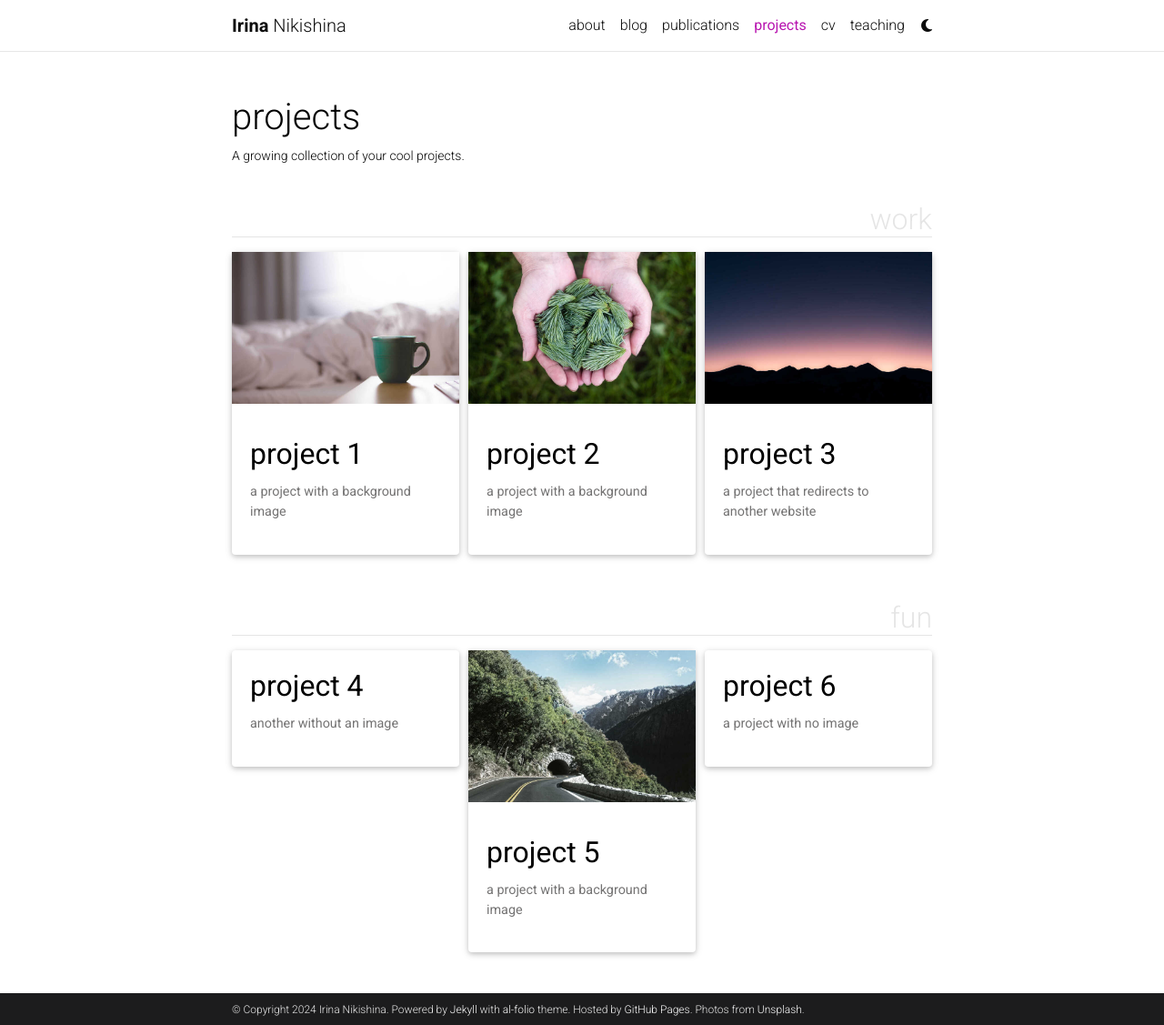
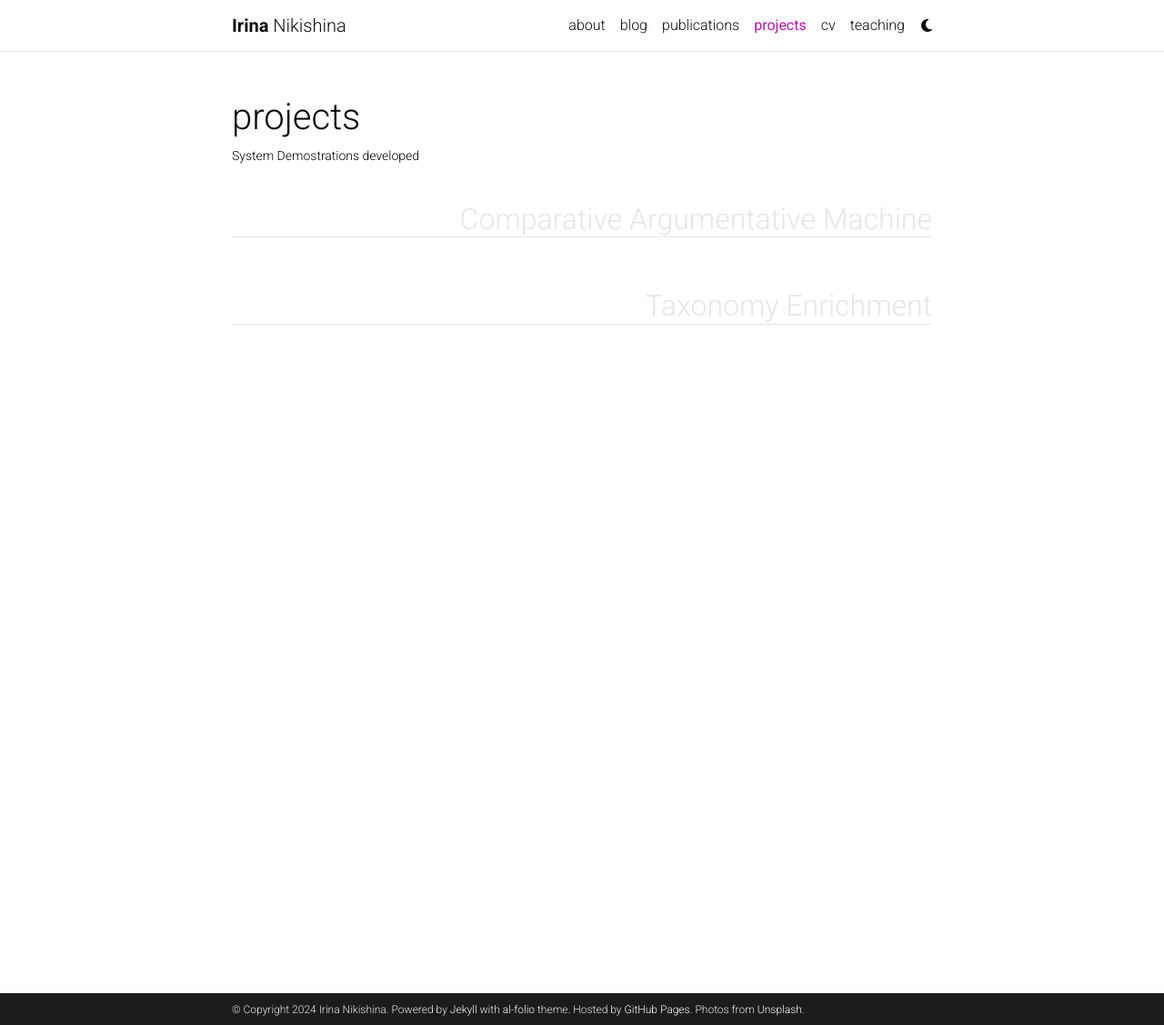
Before and after one commit to lilaspourpre/lilaspourpre.github.io, a Jekyll site: the page built from _pages/projects.md, in a window 1280 px wide and 1127 px high. Shown: the whole window at 91% size. Built offline with Jekyll 4.4.1, drawn with Linux system fonts in a browser that asks for light colours; full-size pictures stand in for the smaller copies a plugin makes; comment, search, counter and statistics services are not loaded; a style sheet for code colours, icons or effects is not loaded.

Commit message:
Update projects.md

```diff
--- a/_pages/projects.md
+++ b/_pages/projects.md
@@ -2,11 +2,11 @@
 layout: page
 title: projects
 permalink: /projects/
-description: A growing collection of your cool projects.
+description: System Demostrations developed
 nav: true
 nav_order: 2
-display_categories: [work, fun]
-horizontal: false
+display_categories: [Comparative Argumentative Machine, Taxonomy Enrichment]
+horizontal: true
 ---
 
 <!-- pages/projects.md -->
```
